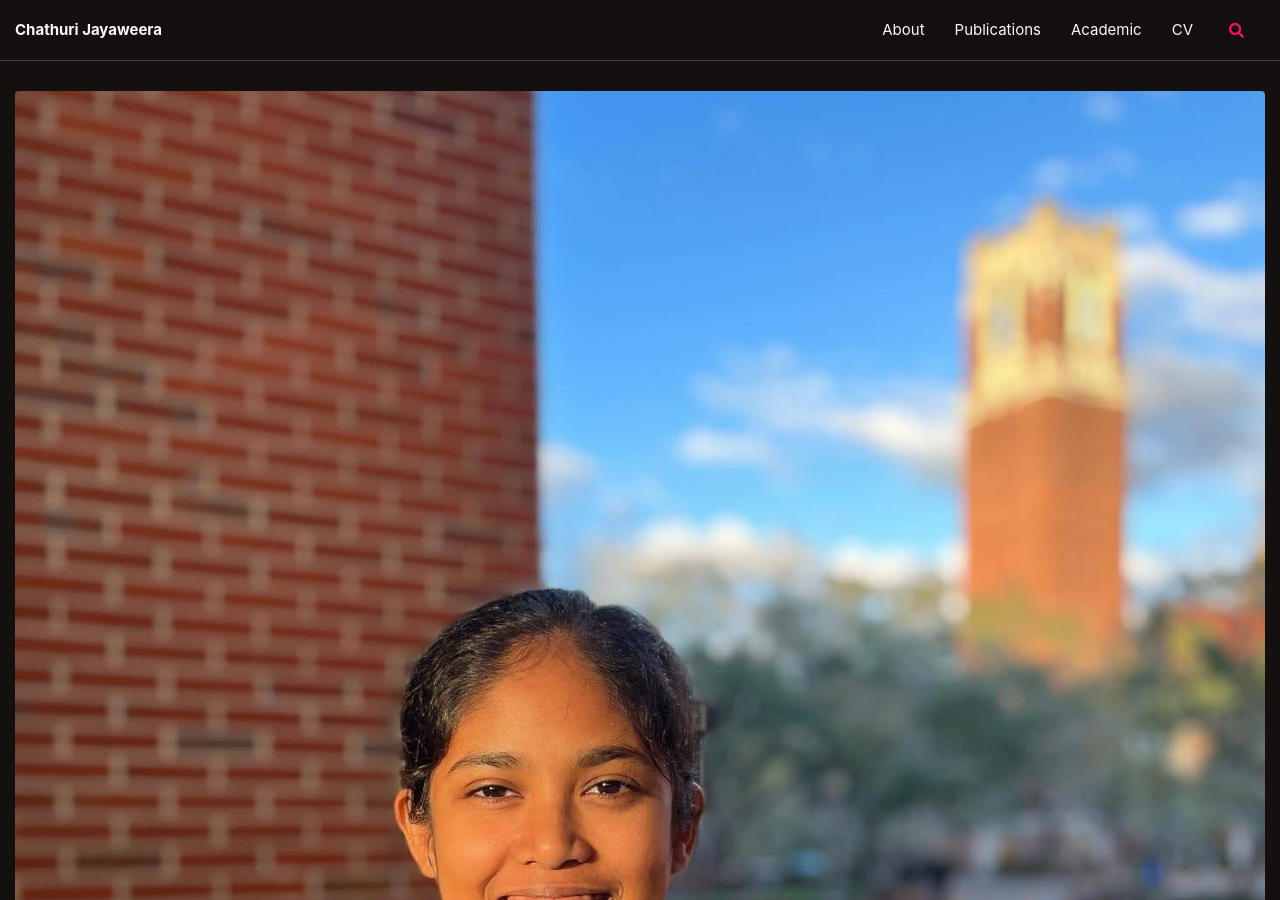
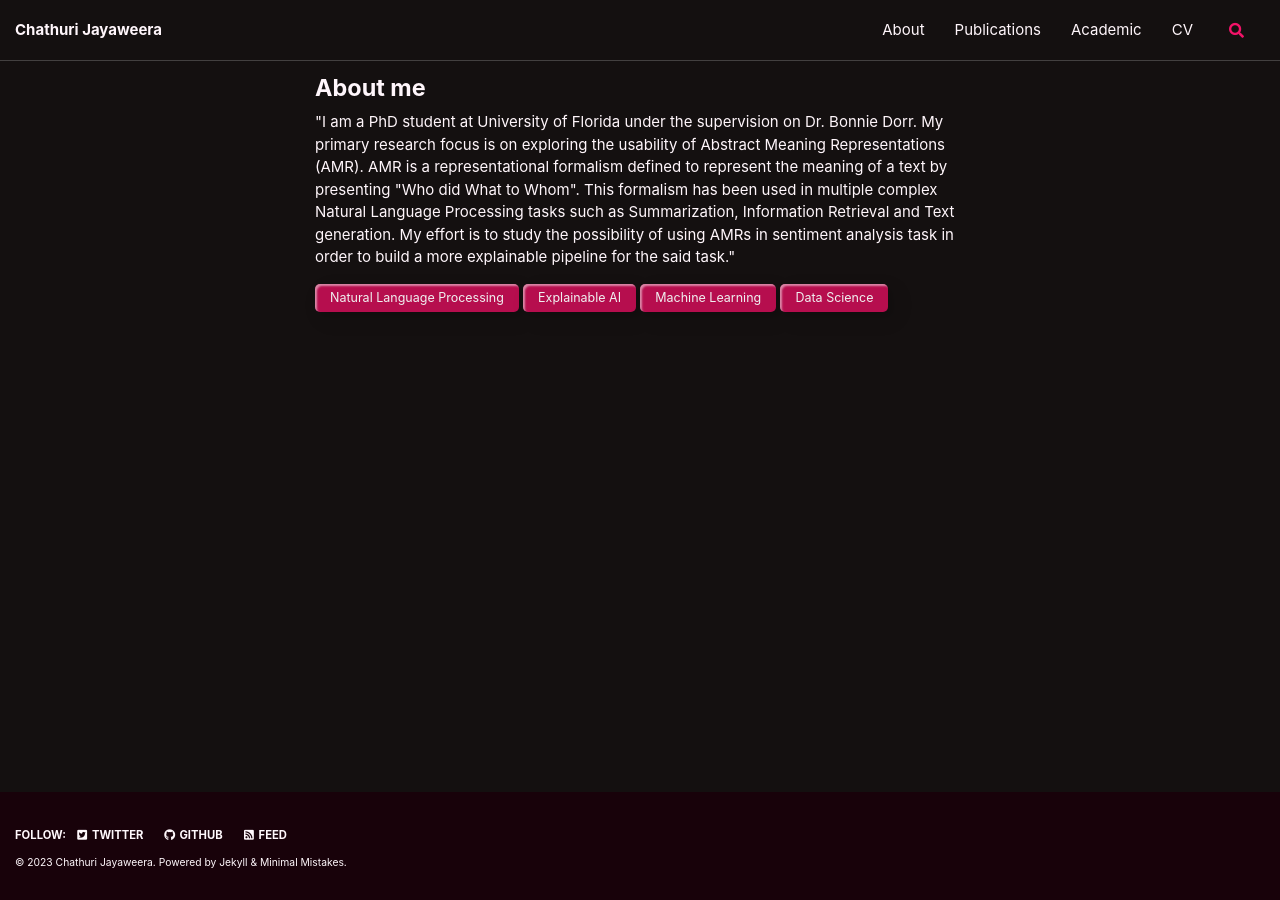
Before and after one commit to chestnutjay/chestnutjay.github.io, a Jekyll site: the page built from index.html, in a window 1280 px wide and 900 px high. Built offline with Jekyll 4.4.1, drawn with Linux system fonts in a browser that asks for light colours; cached includes are drawn as plain includes; the list of posts is cut into pages by our own code; some of the changed text lies outside the part shown.

Commit message:
switched back to home layout for index.html

```diff
--- a/index.html
+++ b/index.html
@@ -21,13 +21,16 @@ font-size: 0.875em;
 }
 </style> -->
 
+<!--
+{% include figure image_path="assets/images/website_pic.jpg" alt="this is a placeholder image" %}
 
-{% include figure image_path="assets/images/website_pic.jpg" alt="this is a placeholder image" %}
 feature_row:
   - excerpt: "I am a PhD student at University of Florida under the supervision on Dr. Bonnie Dorr. My primary research focus is on exploring the usability of Abstract Meaning Representations (AMR). AMR is a representational formalism defined to represent the meaning of a text by presenting "Who did What to Whom". This formalism has been used in multiple complex Natural Language Processing tasks such as Summarization, Information Retrieval and Text generation. My effort is to study the possibility of using AMRs in sentiment analysis task in order to
 build a more explainable pipeline for the said task."
 
-{% include feature_row type="center" %}
+{% include feature_row type="center" %} -->
+"I am a PhD student at University of Florida under the supervision on Dr. Bonnie Dorr. My primary research focus is on exploring the usability of Abstract Meaning Representations (AMR). AMR is a representational formalism defined to represent the meaning of a text by presenting "Who did What to Whom". This formalism has been used in multiple complex Natural Language Processing tasks such as Summarization, Information Retrieval and Text generation. My effort is to study the possibility of using AMRs in sentiment analysis task in order to
+build a more explainable pipeline for the said task."
 
 <p>
 <span class="label custom-label animated_label">Natural Language Processing</span>
```
Also changed, not shown: other parts of index.html (+1 -1 lines).
